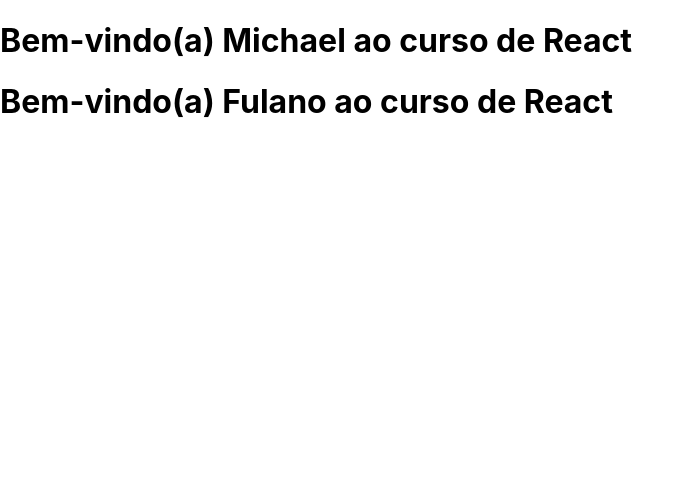
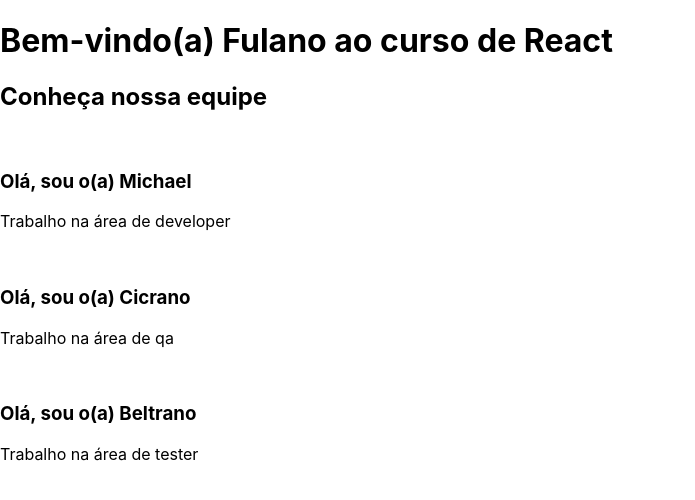
Before and after one commit to menestrel-mkmb/udemy_mat-fraga_react, a React (Create React App) app in the folder meu-app/: page / in a window 1280 px wide. Shown: the top 500 px of the page, without its empty margins (0-695 px from the left). Built offline with nearby package versions, Linux system fonts and the light colour scheme.

Commit message:
+ Person component;

```diff
--- a/meu-app/src/App.js
+++ b/meu-app/src/App.js
@@ -1,11 +1,16 @@
 import logo from './logo.svg';
 import './App.css';
 import BemVindo from './components/BemVindo/BemVindo';
+import Person from './components/Person/Person';
 
 function App() {
   return (<>
-    <BemVindo nome="Michael"/>
     <BemVindo nome="Fulano"/>
+
+    <h2>Conheça nossa equipe</h2>
+    <Person name="Michael" job="developer" />
+    <Person name="Cicrano" job="qa" />
+    <Person name="Beltrano" job="tester" />
     </>);
 }
 
--- /dev/null
+++ b/meu-app/src/components/Person/Person.js
@@ -0,0 +1,12 @@
+import React from "react";
+
+function Person(props) {
+    return (
+    <>
+        <img src="" alt="" />
+        <h3 className="person__subtitle subtitle">Olá, sou o(a) {props.name}</h3>
+        <p>Trabalho na área de {props.job}</p>
+    </>);
+}
+
+export default Person;
```
